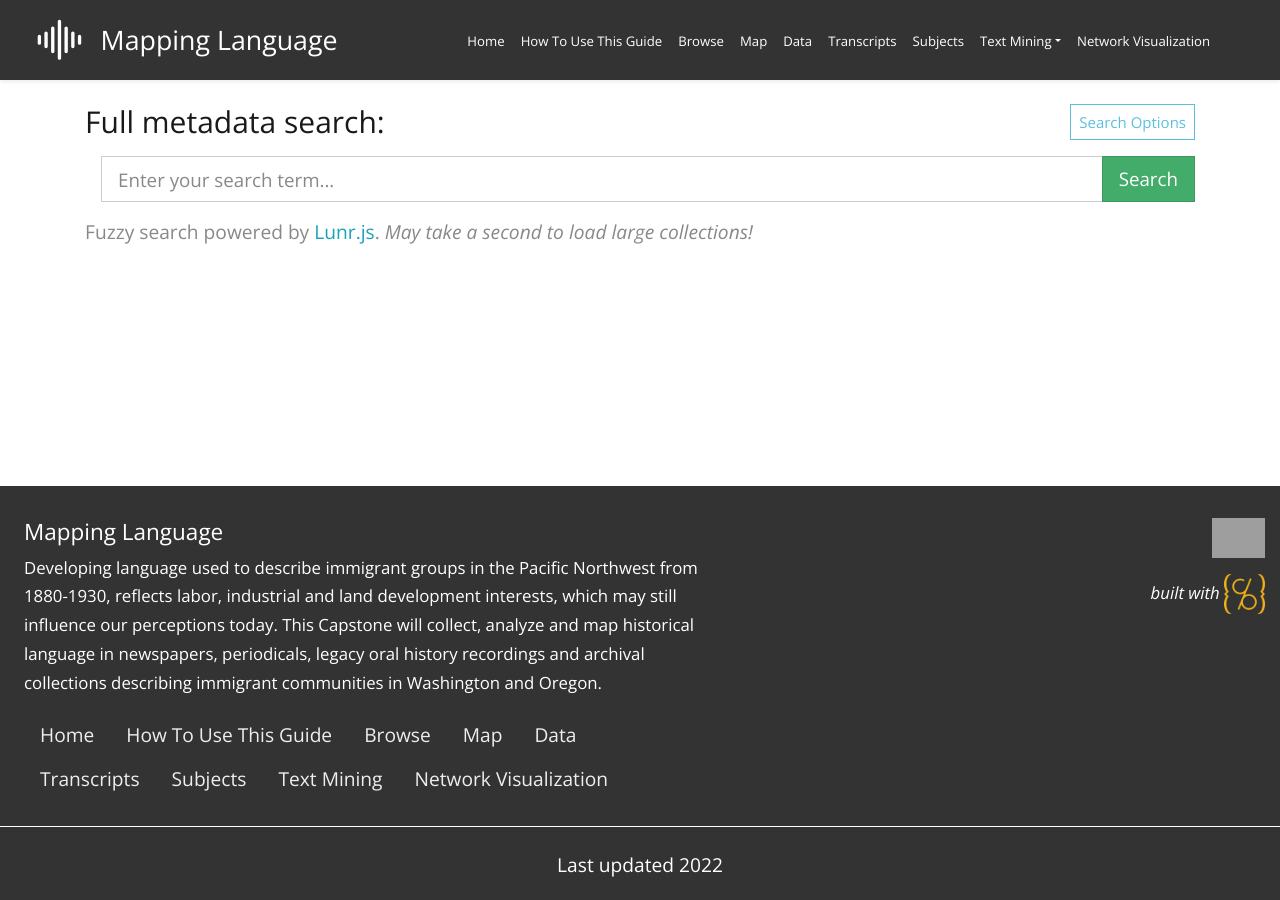
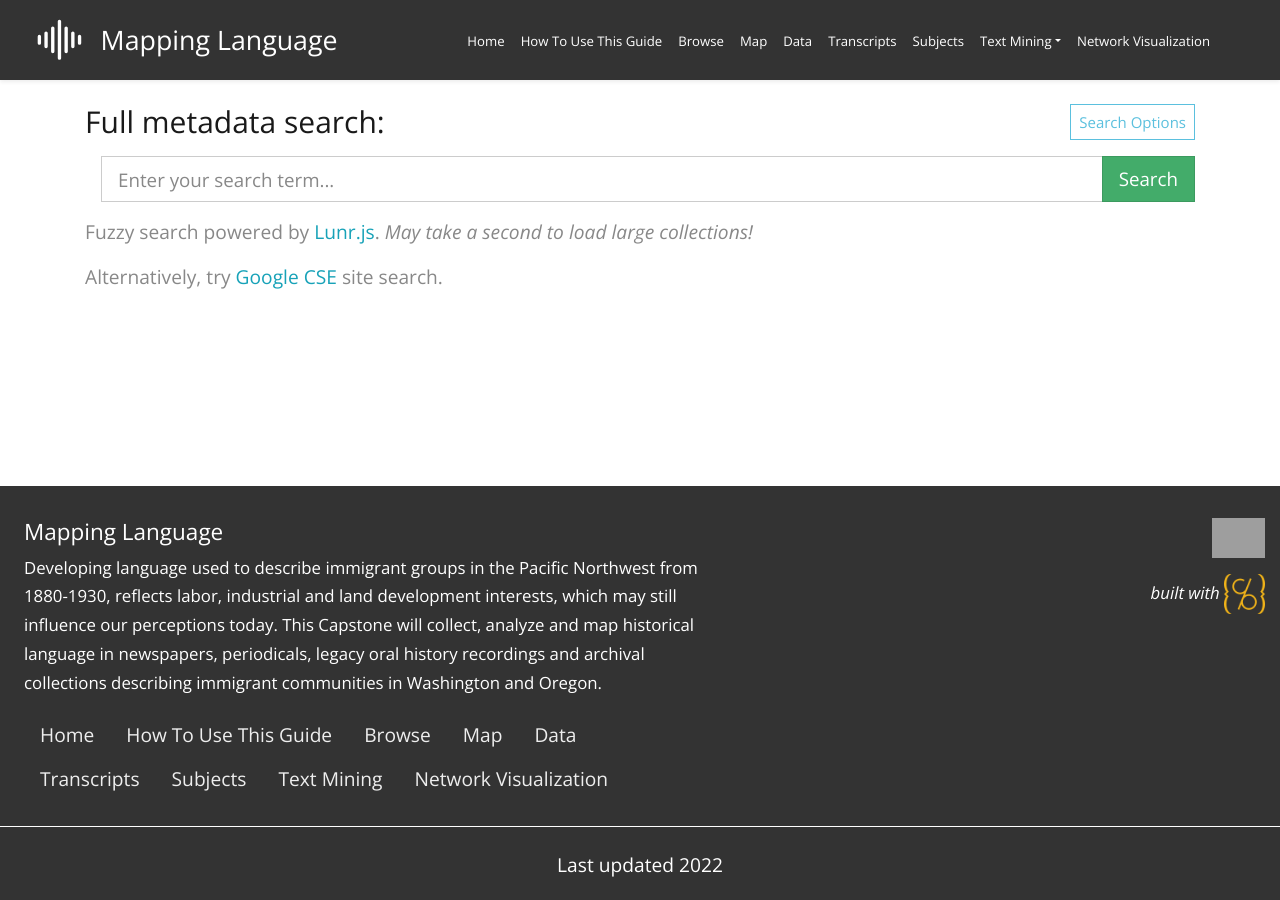
Before and after one commit to aweymo/CS.2, a Jekyll site: the page built from pages/search.md, in a window 1280 px wide. Built offline with Jekyll 4.4.1, drawn with Linux system fonts in a browser that asks for light colours; nearby versions of some CDN libraries; some of the changed lines change nothing that is shown.

Commit message:
3644645108

```diff
--- a/_config.yml
+++ b/_config.yml
@@ -55,7 +55,7 @@ organization-logo-nav: https://aweymo.github.io/cs_land/uploads/uploads/2022/ill
 # Add your google-analytics-id to automatically add the embed code, e.g. "UA-76328753-1"
 google-analytics-id: G-LKR2HVRD84
 # to populate a Google CSE add the id, e.g. "002151703305773322890:1pu3smhw1t8"
-# google-cse-id:
+google-cse-id: 3644645108
 
 ##########
 # ROBOTS EXCLUDE
```
